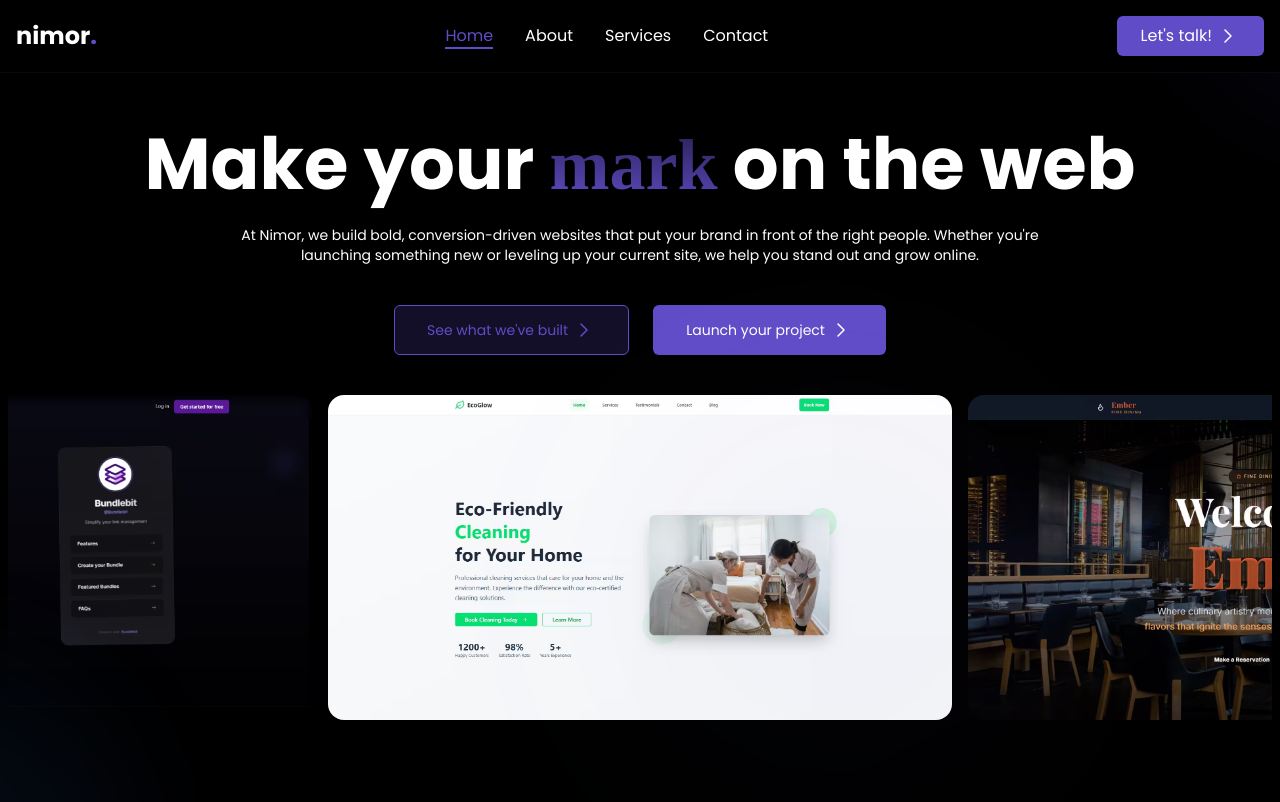
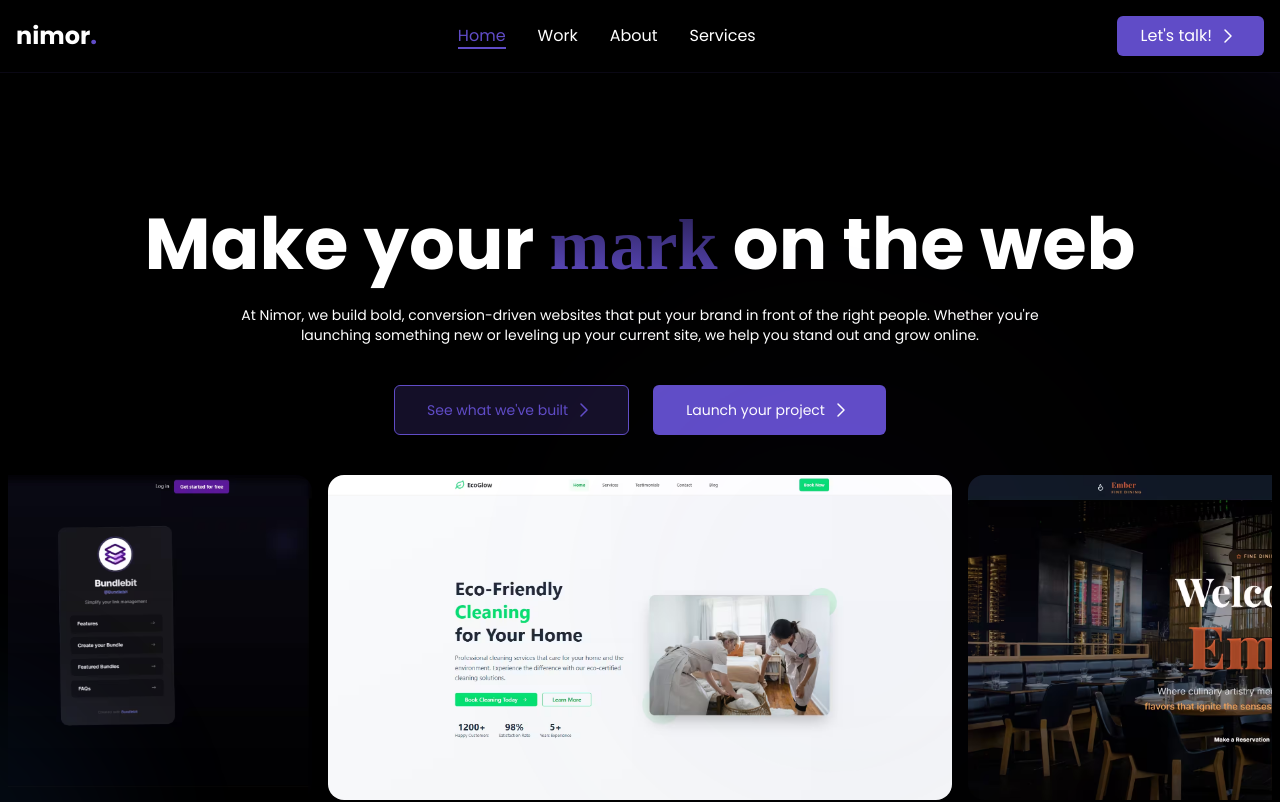
Before and after one commit to khaleedcodes/nimor, a React (Vite) app in the folder client/: page / in a window 1280 px wide. Shown: the top 802 px of the page. Built offline with nearby package versions, Linux system fonts and the light colour scheme; a web font is replaced by a local one.

Commit message:
before mcro interactions

```diff
--- a/client/src/components/NavBar.tsx
+++ b/client/src/components/NavBar.tsx
@@ -46,9 +46,10 @@ function NavBar() {
 
   const navLinks = [
     { to: "/", label: "Home" },
+    { to: "/work", label: "Work" },
     { to: "/about", label: "About" },
     { to: "/services", label: "Services" },
-    { to: "/contact", label: "Contact" },
+    // { to: "/contact", label: "Contact" },
   ];
 
   return (
@@ -154,7 +155,7 @@ function NavBar() {
               onClick={() => setMenuOpen(false)}
               className={({ isActive }) =>
                 `block text-lg font-semibold transition-colors ${
-                  isActive ? "text-accent underline underline-offset-4" : "text-white"
+                  isActive ? "text-first-accent underline underline-offset-4" : "text-white"
                 }`
               }
             >
--- a/client/src/pages/landing-page/hero-section/HeroSection.tsx
+++ b/client/src/pages/landing-page/hero-section/HeroSection.tsx
@@ -26,7 +26,7 @@ function HeroSection() {
 
   return (
     <div
-      className="flex justify-center gap-20 flex-col items-center mt-32 px-2"
+      className="flex justify-center gap-20 flex-col items-center mt-52 px-2"
       style={{ minHeight: "calc(100vh - 80px)" }}
     >
       <motion.div
--- a/client/src/pages/landing-page/why-nimor-section/WhyChooseUs.tsx
+++ b/client/src/pages/landing-page/why-nimor-section/WhyChooseUs.tsx
@@ -30,9 +30,9 @@ const defaultFeatures: Feature[] = [
   },
   {
     id: "2",
-    title: "Senior Expertise at Every Step",
+    title: "Collaborative, Transparent Process",
     description:
-      "From strategy to launch, you'll work directly with experienced designers and developers. No hand-offs. No fluff. Just real talent delivering real results.",
+      "You're involved at every step—from kickoff to launch. We communicate clearly, move fast, and keep you in the loop so there are no surprises—just momentum.",
   },
   {
     id: "3",
```
